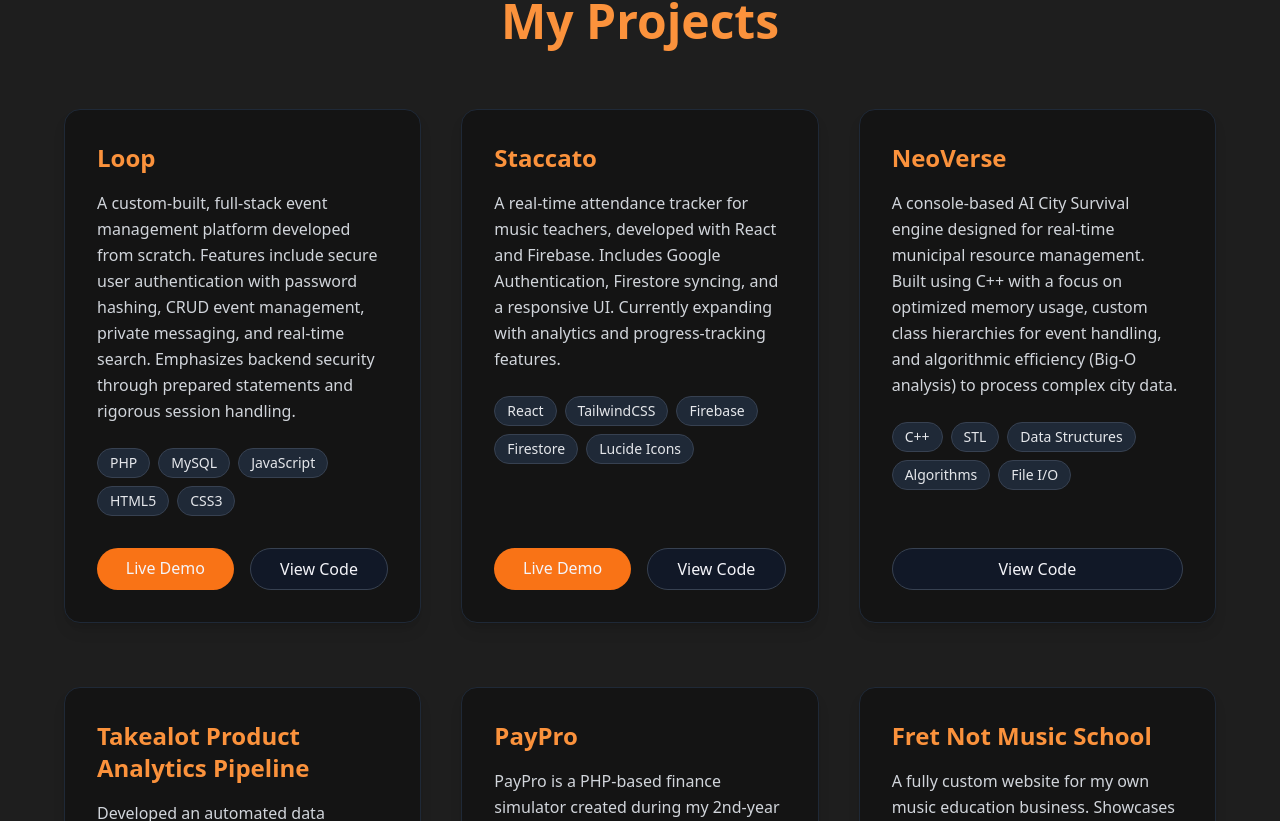
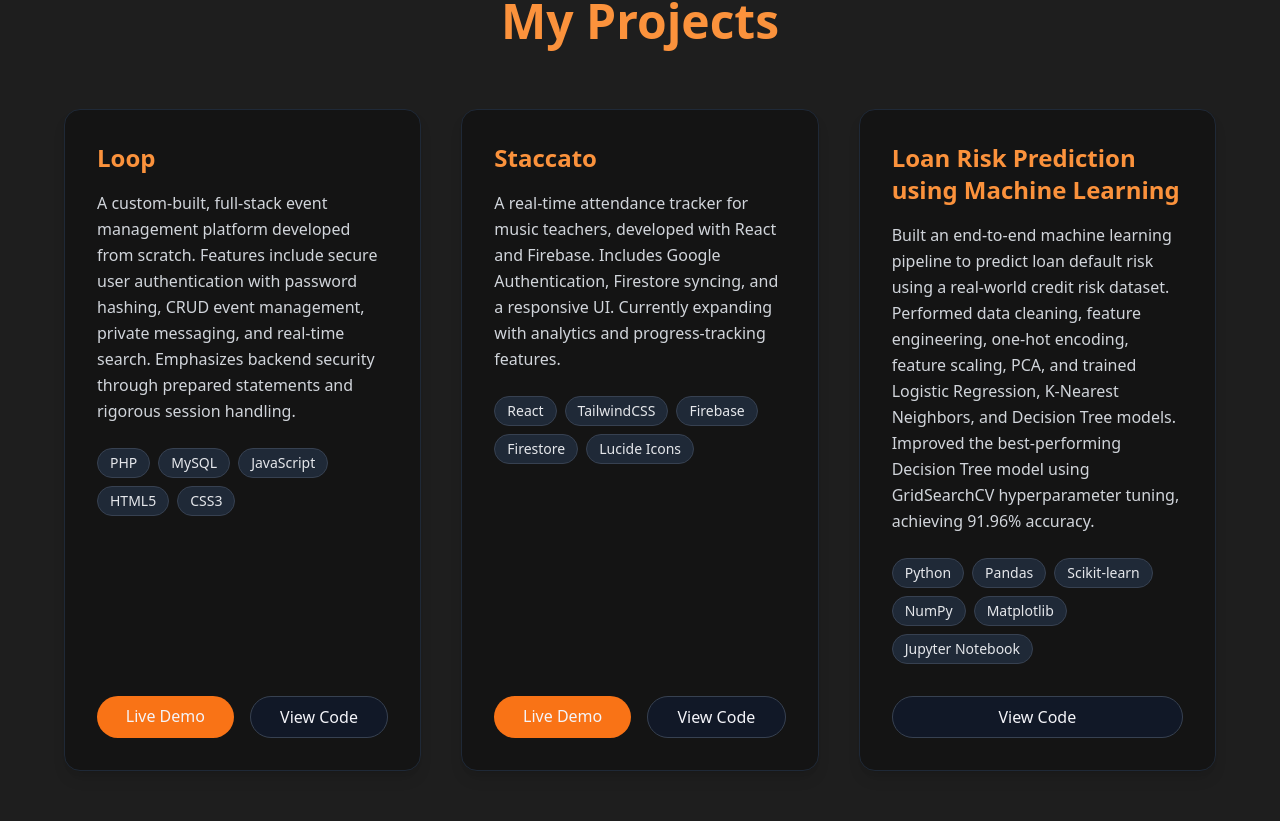
Before and after one commit to Waldo-Oosthuizen/portfolio, a React (Vite) app: page /#/ in a window 1280 px wide. Shown: the part 1679-2500 px from the top of the page. Built offline with nearby package versions, Linux system fonts and the light colour scheme.

Commit message:
Added new Machine Learning Project

```diff
--- a/src/components/Projects.jsx
+++ b/src/components/Projects.jsx
@@ -19,6 +19,21 @@ const projects = [
     link: 'https://waldo-oosthuizen.github.io/staccato/',
     github: 'https://waldo-oosthuizen.github.io/staccato/',
     buttonText: 'Live Demo',
+  },
+
+  {
+    title: 'Loan Risk Prediction using Machine Learning',
+    tech: [
+      'Python',
+      'Pandas',
+      'Scikit-learn',
+      'NumPy',
+      'Matplotlib',
+      'Jupyter Notebook',
+    ],
+    description:
+      'Built an end-to-end machine learning pipeline to predict loan default risk using a real-world credit risk dataset. Performed data cleaning, feature engineering, one-hot encoding, feature scaling, PCA, and trained Logistic Regression, K-Nearest Neighbors, and Decision Tree models. Improved the best-performing Decision Tree model using GridSearchCV hyperparameter tuning, achieving 91.96% accuracy.',
+    github: 'https://github.com/Waldo-Oosthuizen/ML_Credit_Risk',
   },
 
   {
```
